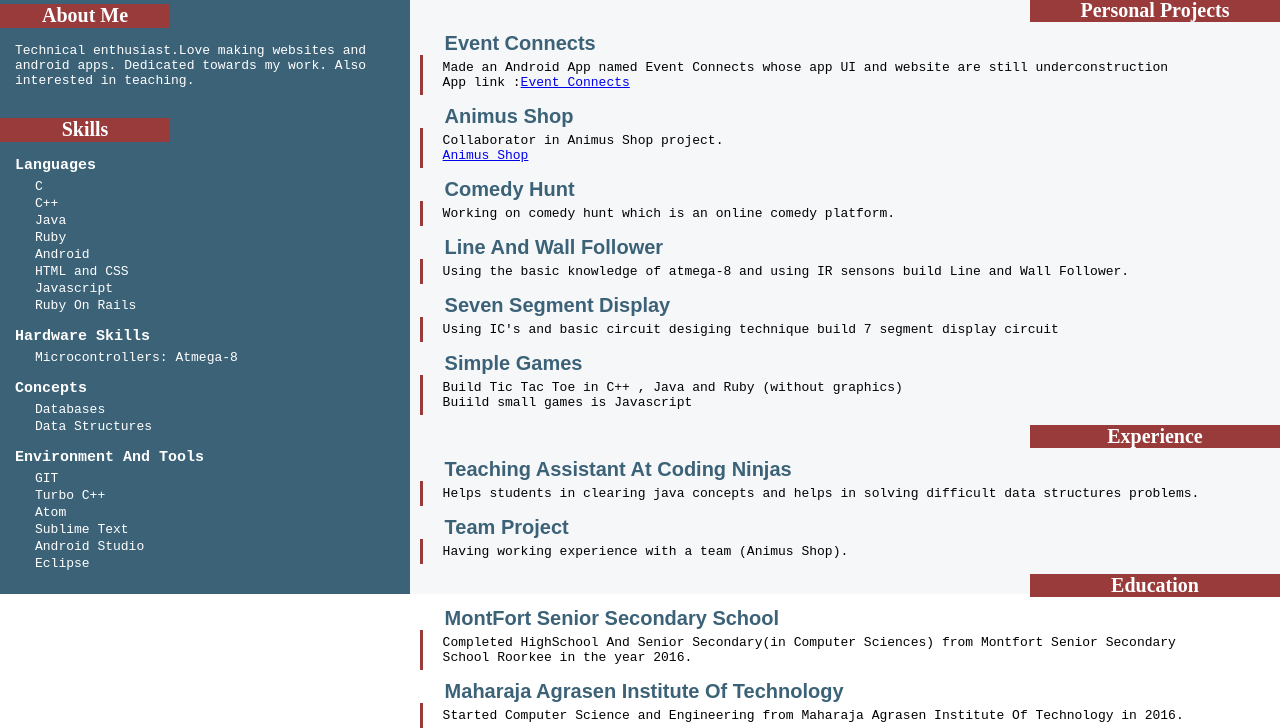
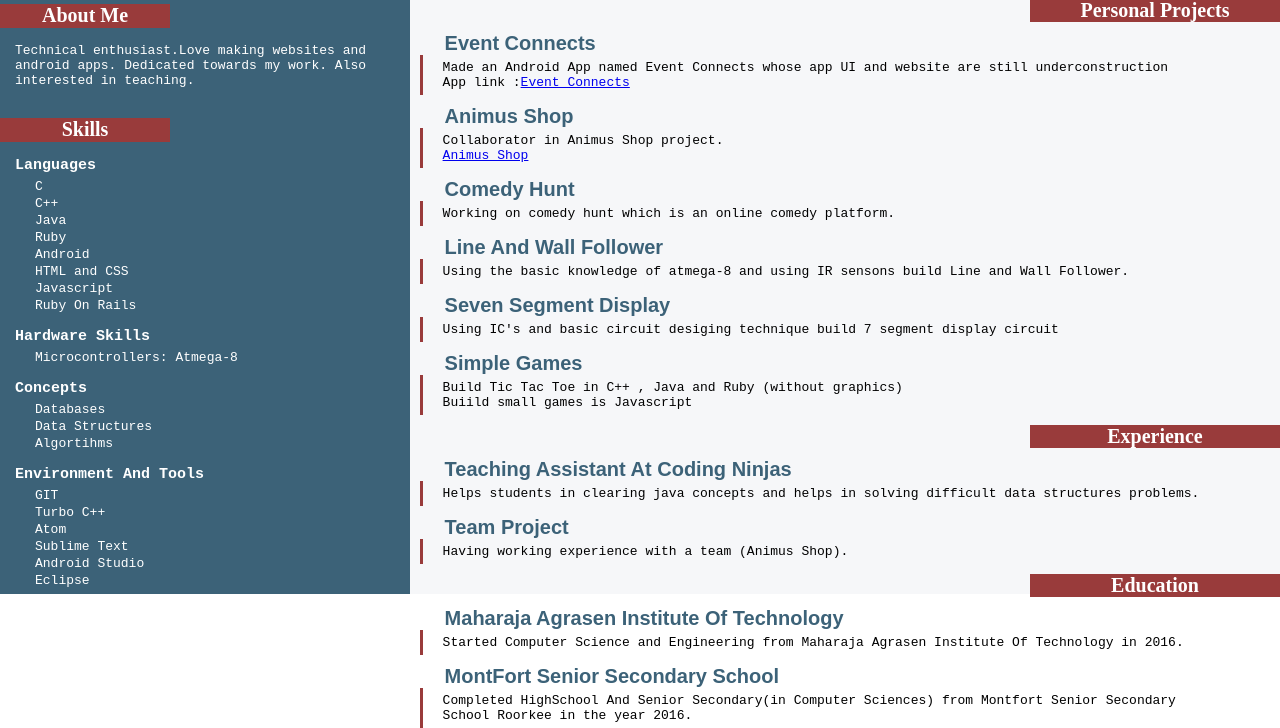
Before and after one commit to H-arshit/Resume, a plain HTML site: page index.html in a window 1280 px wide. Shown: the part 206-934 px from the top of the page. Drawn offline with Linux system fonts and the light colour scheme.

Commit message:
added changes

```diff
--- a/index.html
+++ b/index.html
@@ -210,6 +210,9 @@ div.work-experience b{
                     <ul>
                         <li> Databases  </li>
                         <li> Data Structures </li>
+                        <li>
+                        Algortihms
+                        </li>
                     </ul>
                   </div>
 
@@ -354,8 +357,14 @@ div.work-experience b{
             <div class="right-tags">
               <b>Education</b>
             </div>
-
-
+            <div class="right-side-content">
+                  <div class="work-experience">
+                      <b>Maharaja Agrasen Institute Of Technology</b>
+                      <div>
+                        Started Computer Science and Engineering from Maharaja Agrasen Institute Of Technology in 2016.
+                      </div>
+              </div>
+            </div>
             <div class="right-side-content">
                   <div class="work-experience">
                       <b>MontFort Senior Secondary School</b>
@@ -365,13 +374,7 @@ div.work-experience b{
               </div>
 
             </div>
-            <div class="right-side-content">
-                  <div class="work-experience">
-                      <b>Maharaja Agrasen Institute Of Technology</b>
-                      <div>
-                        Started Computer Science and Engineering from Maharaja Agrasen Institute Of Technology in 2016.
-                      </div>
-              </div>
+
 
     </section>
 
```
